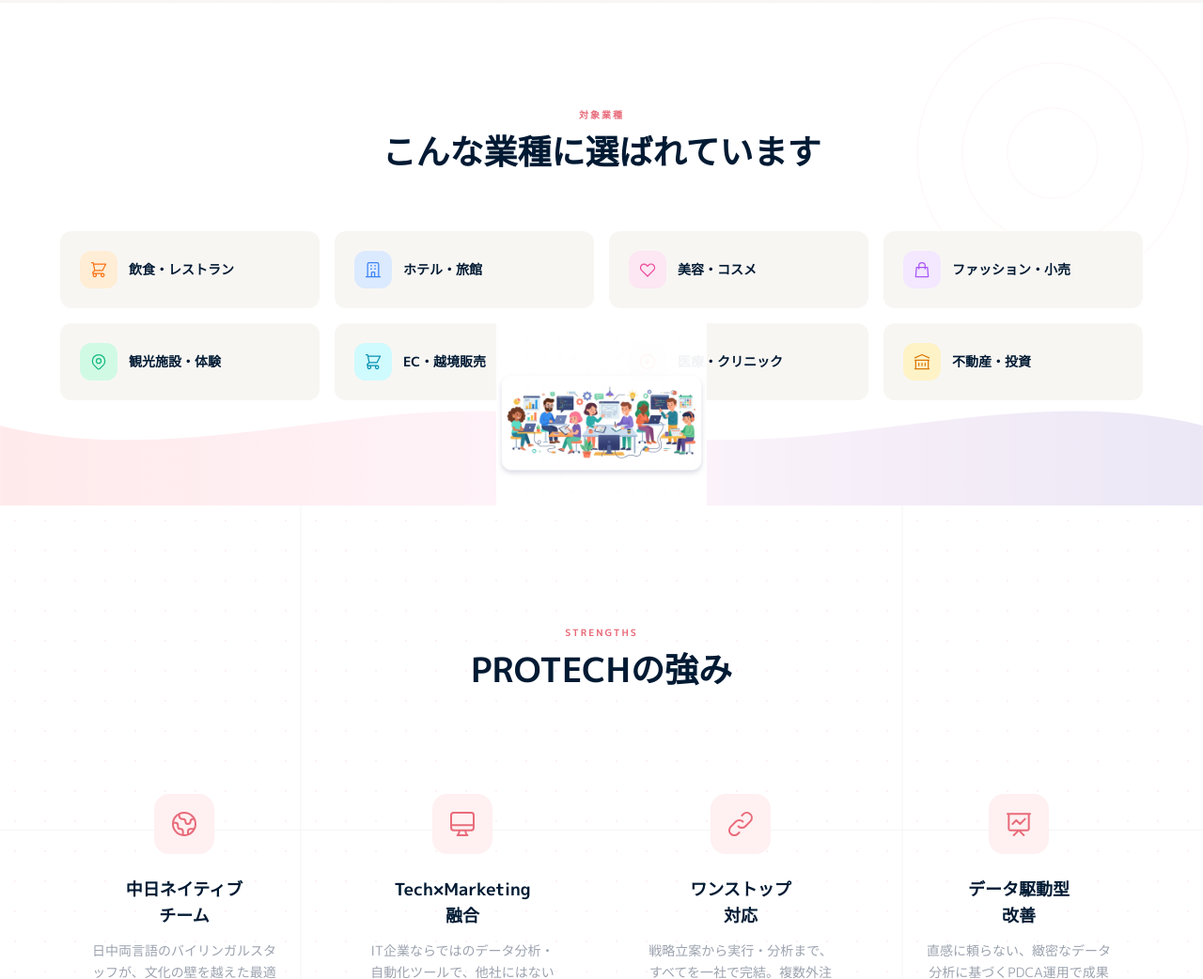
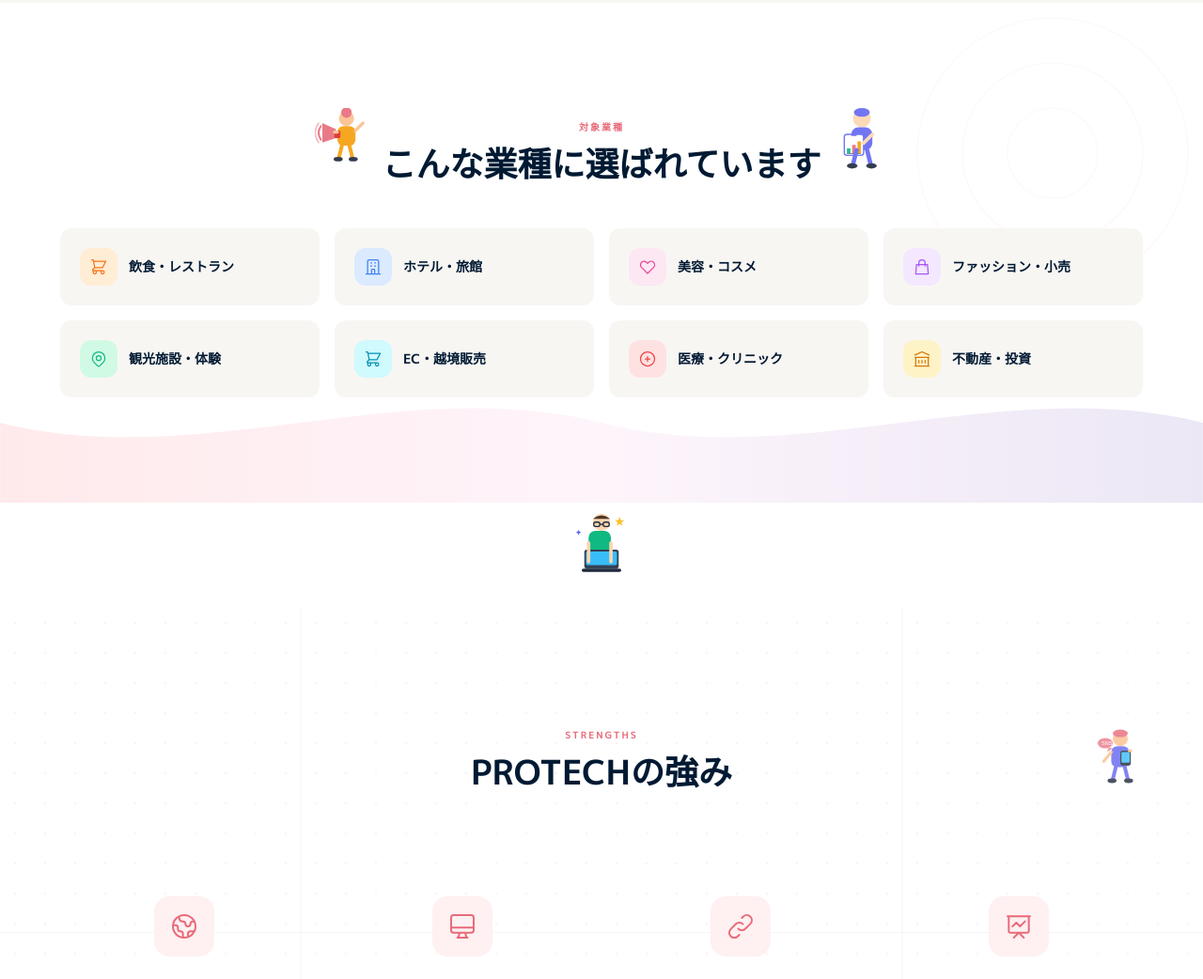
Before and after one commit to TKshiro/protech-website, a plain HTML site: page frontend/index.html in a window 1280 px wide. Shown: the part 3547-4589 px from the top of the page at 94% size. Drawn offline with nearby package versions, Linux system fonts and the light colour scheme.

Commit message:
style: replace image with inline SVG cute characters between sections

```diff
--- a/frontend/index.html
+++ b/frontend/index.html
@@ -734,10 +734,64 @@
         </svg>
         <svg class="absolute top-0 right-0 w-80 h-80 pointer-events-none opacity-[0.035]" viewBox="0 0 200 200" xmlns="http://www.w3.org/2000/svg"><circle cx="100" cy="100" r="90" stroke="#E86B7A" stroke-width="1" fill="none"/><circle cx="100" cy="100" r="60" stroke="#E86B7A" stroke-width="1" fill="none"/><circle cx="100" cy="100" r="30" stroke="#E86B7A" stroke-width="1" fill="none"/></svg>
         <div class="max-w-6xl mx-auto relative z-10">
-            <div class="text-center mb-16" data-aos="fade-up">
-                <span class="text-coral font-bold tracking-[0.2em] text-[10px] uppercase block mb-3">対象業種</span>
-                <h2 class="text-2xl md:text-4xl font-bold serif text-tech-blue">こんな業種に選ばれています</h2>
+            <!-- cute chars flanking title -->
+            <div class="relative flex items-end justify-center gap-4 mb-4" data-aos="fade-up">
+                <div class="w-14 h-20 flex-shrink-0 hidden sm:block opacity-90" style="transform: scaleX(-1)">
+                    <svg viewBox="0 0 70 100" xmlns="http://www.w3.org/2000/svg">
+  <!-- head -->
+  <circle cx="28" cy="14" r="10" fill="#FBBF8C"/>
+  <!-- hair bun -->
+  <circle cx="28" cy="6" r="7" fill="#E86B7A"/>
+  <!-- body -->
+  <rect x="16" y="24" width="24" height="26" rx="8" fill="#F59E0B"/>
+  <!-- megaphone -->
+  <polygon points="42,28 60,20 60,46 42,40" fill="#E86B7A"/>
+  <rect x="36" y="30" width="8" height="10" rx="2" fill="#DC2626"/>
+  <!-- sound waves -->
+  <path d="M62,24 Q68,33 62,42" fill="none" stroke="#E86B7A" stroke-width="2.5" stroke-linecap="round"/>
+  <path d="M65,20 Q74,33 65,46" fill="none" stroke="#E86B7A" stroke-width="2" stroke-linecap="round" opacity="0.5"/>
+  <!-- left arm raised -->
+  <line x1="16" y1="30" x2="6" y2="20" stroke="#FBBF8C" stroke-width="4" stroke-linecap="round"/>
+  <!-- right arm holding megaphone -->
+  <line x1="40" y1="32" x2="44" y2="32" stroke="#FBBF8C" stroke-width="4" stroke-linecap="round"/>
+  <!-- legs -->
+  <line x1="24" y1="50" x2="20" y2="66" stroke="#F59E0B" stroke-width="5" stroke-linecap="round"/>
+  <line x1="34" y1="50" x2="38" y2="66" stroke="#F59E0B" stroke-width="5" stroke-linecap="round"/>
+  <ellipse cx="19" cy="68" rx="6" ry="3" fill="#1e293b"/>
+  <ellipse cx="39" cy="68" rx="6" ry="3" fill="#1e293b"/>
+</svg>
+                </div>
+                <div class="text-center">
+                    <span class="text-coral font-bold tracking-[0.2em] text-[10px] uppercase block mb-3">対象業種</span>
+                    <h2 class="text-2xl md:text-4xl font-bold serif text-tech-blue">こんな業種に選ばれています</h2>
+                </div>
+                <div class="w-14 h-20 flex-shrink-0 hidden sm:block opacity-90">
+                    <svg viewBox="0 0 60 100" xmlns="http://www.w3.org/2000/svg">
+  <!-- head -->
+  <circle cx="30" cy="12" r="10" fill="#FCD5B0"/>
+  <!-- hair -->
+  <ellipse cx="30" cy="5" rx="9" ry="5" fill="#6366F1"/>
+  <!-- body -->
+  <rect x="18" y="22" width="24" height="26" rx="8" fill="#6366F1"/>
+  <!-- clipboard/chart -->
+  <rect x="10" y="30" width="22" height="24" rx="3" fill="white" stroke="#6366F1" stroke-width="1.5"/>
+  <rect x="18" y="28" width="6" height="4" rx="1" fill="#6366F1"/>
+  <!-- bar chart inside -->
+  <rect x="13" y="46" width="4" height="6" fill="#10B981"/>
+  <rect x="19" y="42" width="4" height="10" fill="#E86B7A"/>
+  <rect x="25" y="38" width="4" height="14" fill="#F59E0B"/>
+  <line x1="13" y1="52" x2="29" y2="52" stroke="#6B7280" stroke-width="1"/>
+  <!-- right arm pointing -->
+  <line x1="42" y1="30" x2="32" y2="40" stroke="#FCD5B0" stroke-width="4" stroke-linecap="round"/>
+  <!-- legs -->
+  <line x1="24" y1="48" x2="20" y2="64" stroke="#6366F1" stroke-width="5" stroke-linecap="round"/>
+  <line x1="36" y1="48" x2="40" y2="64" stroke="#6366F1" stroke-width="5" stroke-linecap="round"/>
+  <ellipse cx="19" cy="66" rx="6" ry="3" fill="#1e293b"/>
+  <ellipse cx="41" cy="66" rx="6" ry="3" fill="#1e293b"/>
+</svg>
+                </div>
             </div>
+            <div class="mb-12"></div>
             <div class="grid grid-cols-2 md:grid-cols-4 gap-4" data-aos="fade-up" data-aos-delay="100">
                 <div class="flex items-center gap-3 p-5 bg-warm-gray rounded-xl border border-transparent hover:shadow-md hover:scale-[1.03] transition-all duration-300 cursor-default" data-aos="fade-up" data-aos-delay="80">
                     <div class="w-10 h-10 bg-orange-100 text-orange-500 rounded-xl flex items-center justify-center flex-shrink-0">
@@ -790,12 +844,35 @@
             </div>
             </div>
         </div>
+    </section>
 
-        <!-- Cute characters decoration -->
-        <div class="absolute bottom-0 left-0 w-full flex justify-center pointer-events-none z-20" data-aos="fade-up" data-aos-delay="200">
-            <img src="assets/images/team-illustration.png" alt="Team working" class="h-40 md:h-56 object-contain mix-blend-multiply opacity-95 translate-y-6">
+    <!-- cute char: laptop worker between sections -->
+    <div class="bg-white flex justify-center py-2 relative overflow-visible">
+        <div class="w-16 h-24 opacity-90" data-aos="zoom-in" data-aos-delay="100">
+            <svg viewBox="0 0 70 100" xmlns="http://www.w3.org/2000/svg">
+  <!-- head -->
+  <circle cx="35" cy="14" r="10" fill="#FCD5B0"/>
+  <!-- hair -->
+  <path d="M25,10 Q35,2 45,10" fill="#4A3728" stroke="none"/>
+  <!-- glasses -->
+  <rect x="26" y="14" width="7" height="5" rx="2" fill="none" stroke="#1e293b" stroke-width="1.5"/>
+  <rect x="37" y="14" width="7" height="5" rx="2" fill="none" stroke="#1e293b" stroke-width="1.5"/>
+  <line x1="33" y1="16.5" x2="37" y2="16.5" stroke="#1e293b" stroke-width="1.5"/>
+  <!-- body -->
+  <rect x="20" y="24" width="26" height="26" rx="8" fill="#10B981"/>
+  <!-- laptop body -->
+  <rect x="15" y="46" width="40" height="22" rx="3" fill="#334155"/>
+  <rect x="17" y="48" width="36" height="16" rx="2" fill="#38bdf8"/>
+  <rect x="12" y="68" width="46" height="4" rx="2" fill="#1e293b"/>
+  <!-- arms on keyboard -->
+  <line x1="20" y1="38" x2="20" y2="60" stroke="#FCD5B0" stroke-width="4" stroke-linecap="round"/>
+  <line x1="46" y1="38" x2="46" y2="60" stroke="#FCD5B0" stroke-width="4" stroke-linecap="round"/>
+  <!-- star sparkle -->
+  <text x="50" y="18" font-size="12" fill="#FBBF24">★</text>
+  <text x="4" y="30" font-size="10" fill="#6366F1">✦</text>
+</svg>
         </div>
-    </section>
+    </div>
 
     <!-- ═══════════════════════ STRENGTHS ═══════════════════════ -->
     <section class="py-24 md:py-32 px-6 bg-white relative overflow-hidden">
@@ -804,9 +881,36 @@
         <!-- Decorative lines -->
         <svg class="absolute top-0 left-0 w-full h-full pointer-events-none opacity-[0.04]" xmlns="http://www.w3.org/2000/svg"><line x1="0" y1="50%" x2="100%" y2="50%" stroke="#001A33" stroke-width="1"/><line x1="25%" y1="0" x2="25%" y2="100%" stroke="#001A33" stroke-width="1"/><line x1="75%" y1="0" x2="75%" y2="100%" stroke="#001A33" stroke-width="1"/></svg>
         <div class="max-w-6xl mx-auto relative z-10">
-            <div class="text-center mb-16 md:mb-20" data-aos="fade-up">
+            <div class="text-center mb-16 md:mb-20 relative" data-aos="fade-up">
                 <span class="text-coral font-bold tracking-[0.2em] text-[10px] uppercase block mb-3">STRENGTHS</span>
                 <h2 class="text-2xl md:text-4xl font-bold serif text-tech-blue">PROTECHの強み</h2>
+                <div class="absolute right-0 top-0 w-12 h-16 opacity-80 hidden lg:block">
+                    <svg viewBox="0 0 60 100" xmlns="http://www.w3.org/2000/svg">
+  <!-- head -->
+  <circle cx="30" cy="14" r="10" fill="#FBBF8C"/>
+  <!-- hair -->
+  <ellipse cx="30" cy="7" rx="10" ry="5" fill="#E86B7A"/>
+  <!-- body -->
+  <rect x="18" y="24" width="24" height="28" rx="8" fill="#6366F1"/>
+  <!-- phone -->
+  <rect x="30" y="30" width="14" height="20" rx="3" fill="#1e293b"/>
+  <rect x="31.5" y="32" width="11" height="14" rx="1.5" fill="#38bdf8"/>
+  <!-- left arm -->
+  <line x1="18" y1="32" x2="8" y2="44" stroke="#FBBF8C" stroke-width="4" stroke-linecap="round"/>
+  <!-- right arm (holding phone) -->
+  <line x1="42" y1="30" x2="44" y2="30" stroke="#FBBF8C" stroke-width="4" stroke-linecap="round"/>
+  <!-- legs -->
+  <line x1="24" y1="52" x2="20" y2="68" stroke="#6366F1" stroke-width="5" stroke-linecap="round"/>
+  <line x1="36" y1="52" x2="40" y2="68" stroke="#6366F1" stroke-width="5" stroke-linecap="round"/>
+  <!-- shoes -->
+  <ellipse cx="19" cy="70" rx="6" ry="3" fill="#1e293b"/>
+  <ellipse cx="41" cy="70" rx="6" ry="3" fill="#1e293b"/>
+  <!-- speech bubble -->
+  <ellipse cx="10" cy="20" rx="10" ry="7" fill="#E86B7A" opacity="0.9"/>
+  <polygon points="15,26 12,32 20,27" fill="#E86B7A" opacity="0.9"/>
+  <text x="5" y="23" font-size="7" fill="white" font-family="sans-serif">SNS</text>
+</svg>
+                </div>
             </div>
 
             <div class="grid md:grid-cols-2 lg:grid-cols-4 gap-8">
```
